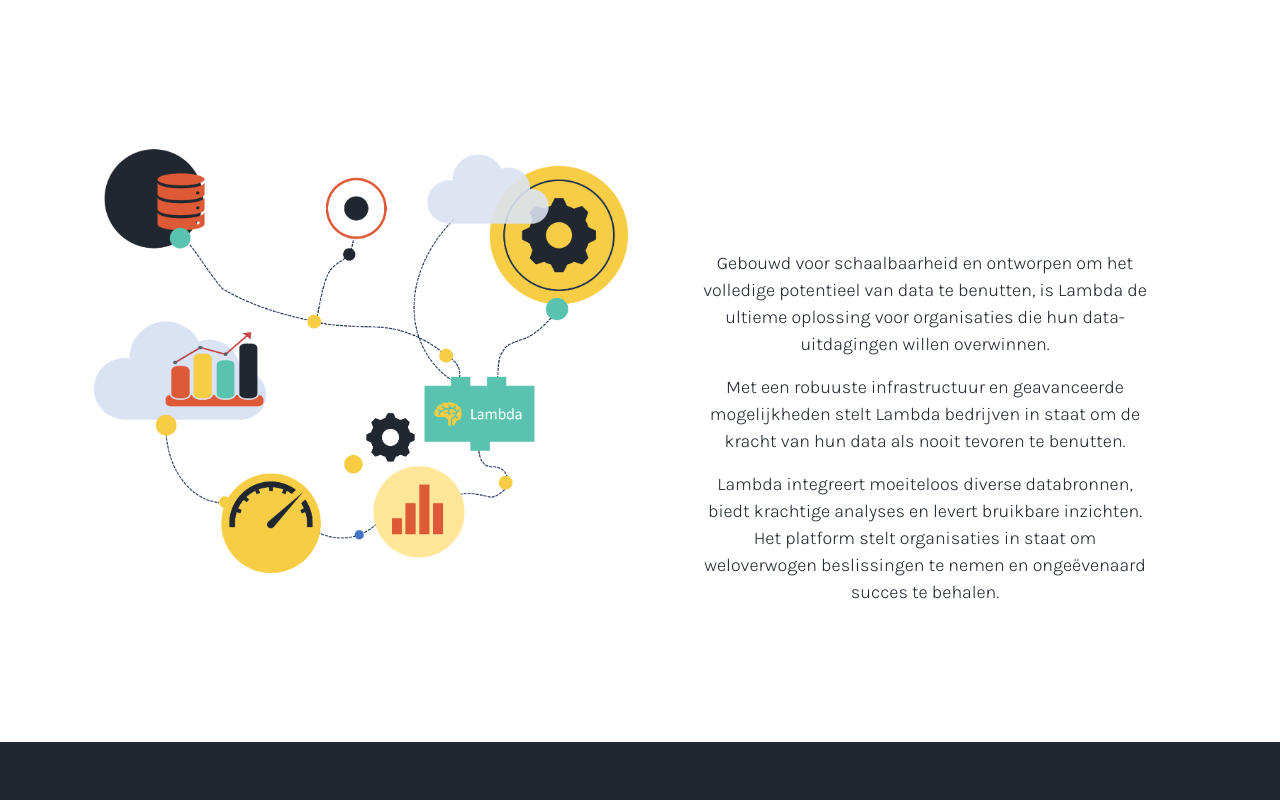
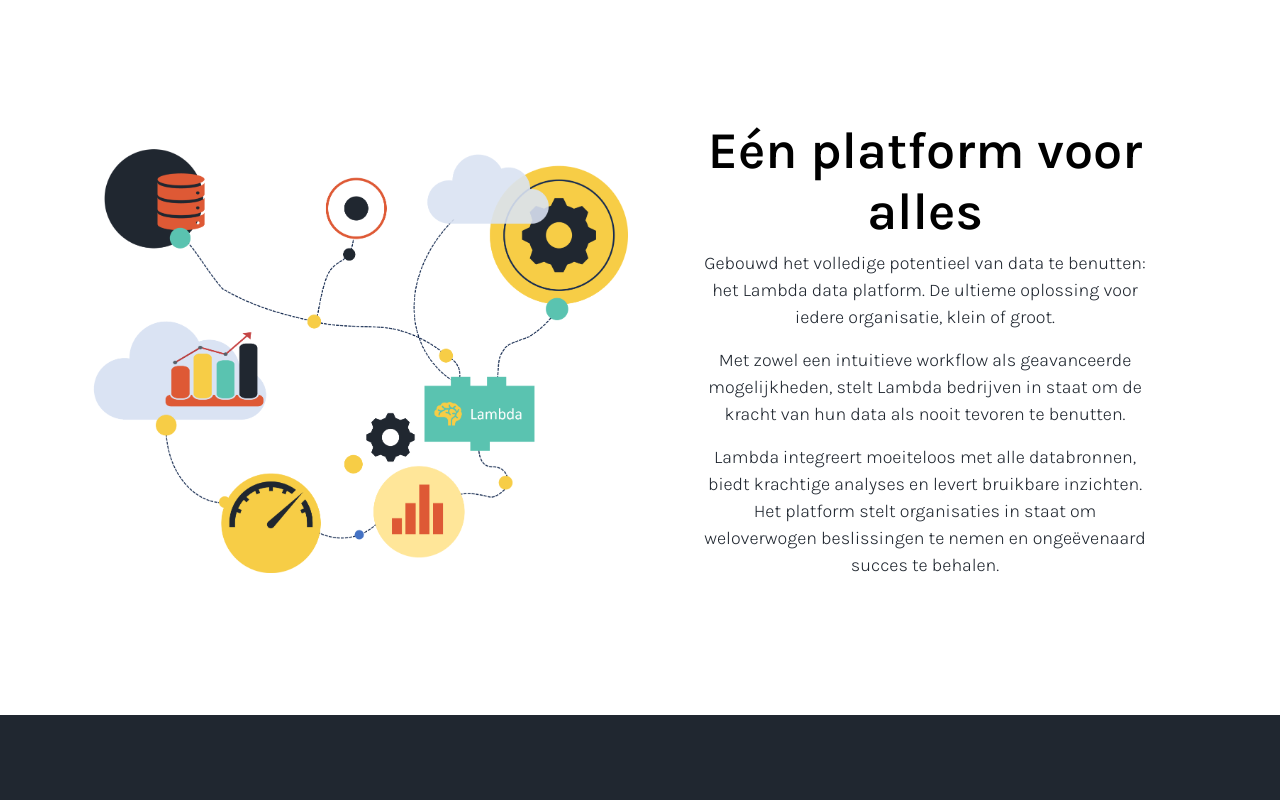
Before and after one commit to vincentkieboom/wsite-landingp, a plain HTML site: page index.html in a window 1280 px wide. Shown: the part 800-1600 px from the top of the page. Drawn offline with Linux system fonts and the light colour scheme.

Commit message:
Update text content for clarity and consistency in Dutch

```diff
--- a/index.html
+++ b/index.html
@@ -113,14 +113,14 @@
                                             <img src="images/graphic.png" class="img-fluid" alt="example">
                                         </div>
 
-                                        <div class="col-lg-5 col-12 m-auto" style="text-align: center;">
-                                            <h2>Eén platform om alles te beheren</h2>
+                                        <div class="col-lg-5 col-12 m-auto" style="text-align: center; color: black;">
+                                            <h2 style="color: black;">Eén platform voor alles</h2>
 
-                                            <p>Gebouwd voor schaalbaarheid en ontworpen om het volledige potentieel van data te benutten, is Lambda de ultieme oplossing voor organisaties die hun data-uitdagingen willen overwinnen.</p>
+                                            <p>Gebouwd het volledige potentieel van data te benutten: het Lambda data platform. De ultieme oplossing voor iedere organisatie, klein of groot.</p>
 
-                                            <p>Met een robuuste infrastructuur en geavanceerde mogelijkheden stelt Lambda bedrijven in staat om de kracht van hun data als nooit tevoren te benutten.</p>
+                                            <p>Met zowel een intuitieve workflow als geavanceerde mogelijkheden, stelt Lambda bedrijven in staat om de kracht van hun data als nooit tevoren te benutten.</p>
 
-                                            <p>Lambda integreert moeiteloos diverse databronnen, biedt krachtige analyses en levert bruikbare inzichten. Het platform stelt organisaties in staat om weloverwogen beslissingen te nemen en ongeëvenaard succes te behalen.</p>
+                                            <p>Lambda integreert moeiteloos met alle databronnen, biedt krachtige analyses en levert bruikbare inzichten. Het platform stelt organisaties in staat om weloverwogen beslissingen te nemen en ongeëvenaard succes te behalen.</p>
                                         </div>
                     </div>
                 </div>
@@ -188,7 +188,7 @@
 
             <!-- Use cases: here are some examples with what we can help you with (see chat gpt for examples and check here for an example of how it could look:
                 https://www.bcg.com/capabilities/digital-technology-data/artificial-intelligence)-->
-            <section class="section-padding" style="background-color: --white-color; height: 100vh;">
+            <section class="section-padding" style="background-color: --white-color;">
 
                 <div class="container">
 
@@ -251,7 +251,7 @@
                                     style="width:100%; height: 200px; object-fit: cover;">
                                 <div class="container">
                                     <p></p>
-                                    <h5>Supplychain Optimatlisatie</h5>
+                                    <h5>Supply Chain Optimalisatie</h5>
                                     <h7>Optimaliseer processen met realtime data. Gebruik slimme algoritmen voor betere efficiëntie.</h7>
                                 </div>
                             </div>
@@ -302,7 +302,7 @@
 
                                         <textarea class="form-control" rows="5" id="message" name="message"></textarea>
 
-                                        <button type="submit" class="form-control mt-4" id="submit">Verstuur</button>
+                                        <button type="submit" class="form-control mt-4" id="submit">Versturen</button>
                                     </div>
 
                                 </div>
```
